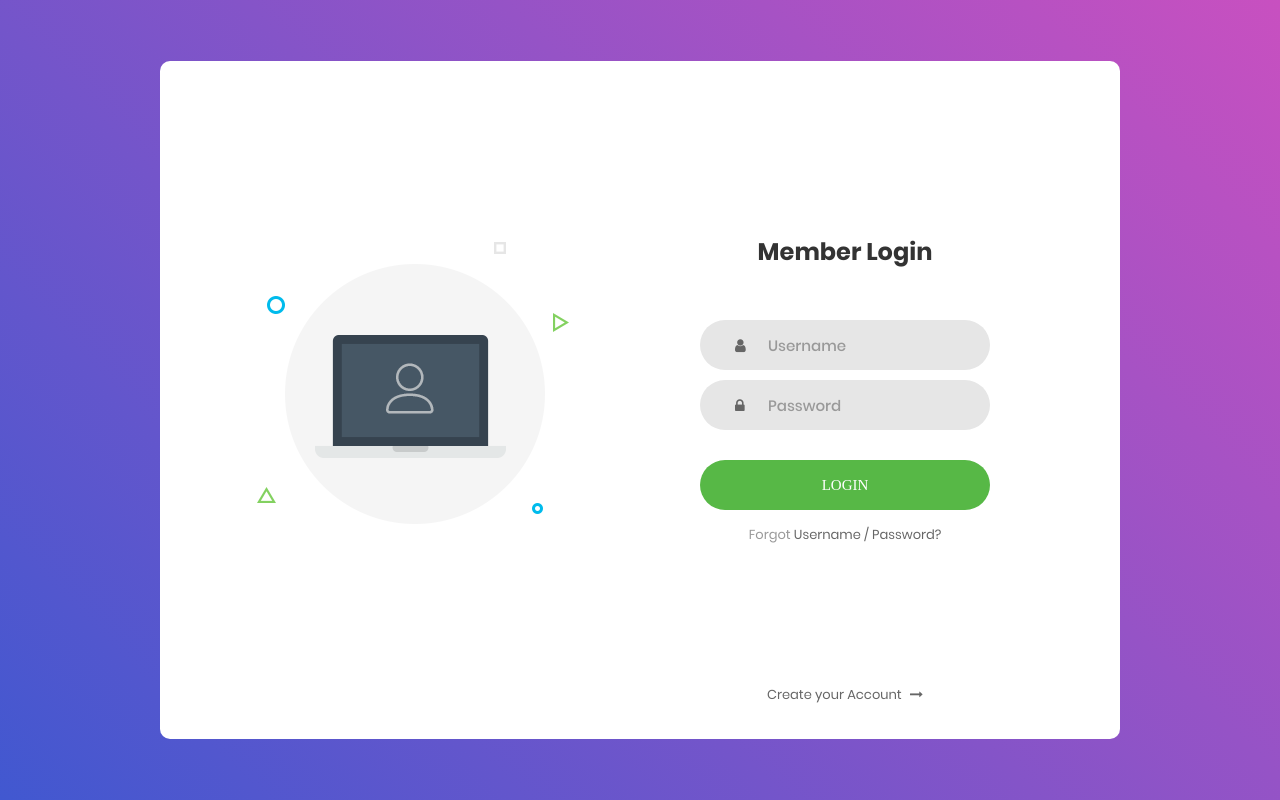
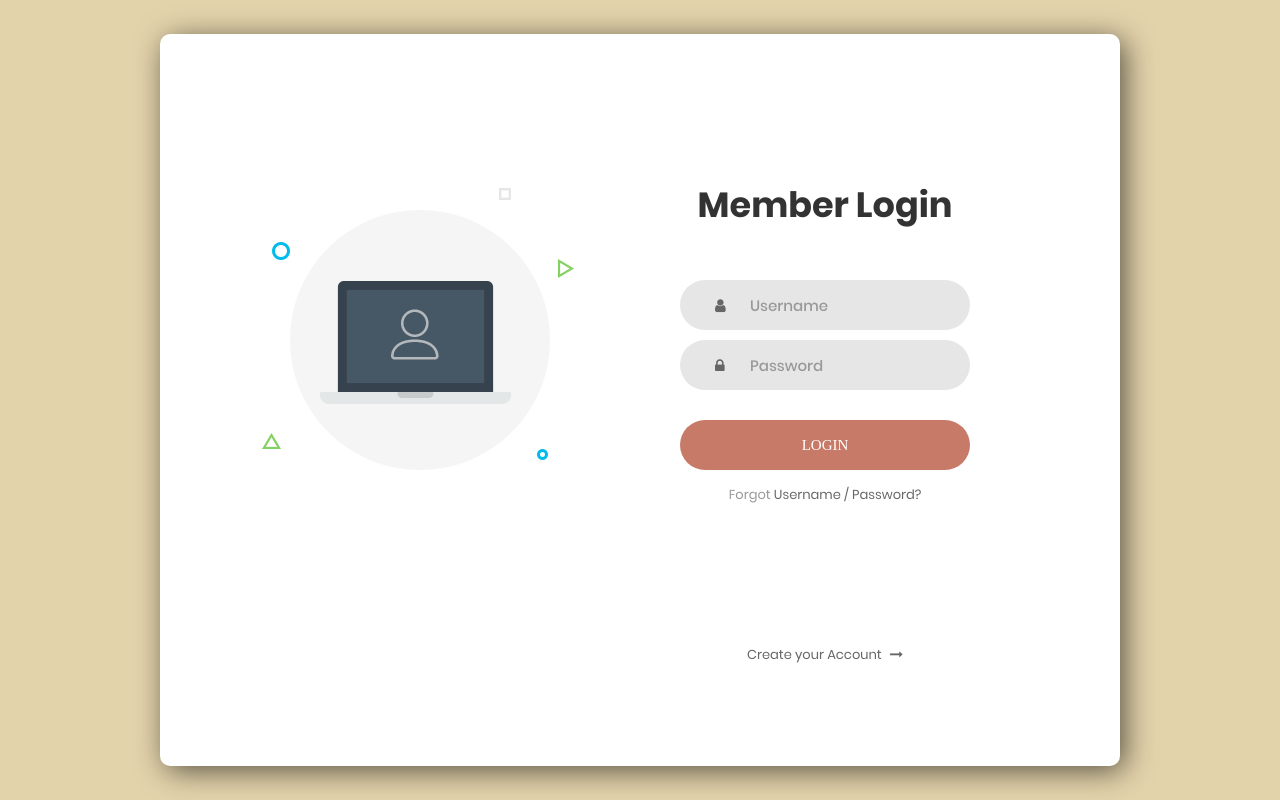
Before and after one commit to marekszlapa/pok, a Django app: page / in a window 1280 px wide. Run offline with Django 3.2, Linux system fonts and the light colour scheme; some libraries are stand-ins or nearby versions; some web fonts are replaced.

Commit message:
Interface rejestracji v1.0

```diff
--- a/pok/settings.py
+++ b/pok/settings.py
@@ -76,9 +76,9 @@ WSGI_APPLICATION = 'pok.wsgi.application'
 DATABASES = {
     'default': {
         'ENGINE': 'django.db.backends.postgresql',
-        'NAME': 'test',
+        'NAME': 'pokochaj_zwierzaka',
         'USER': 'postgres',
-        'PASSWORD': 'kom987ik',
+        'PASSWORD': 'postgres',
         'HOST':'localhost',
     }
 }
--- a/static/css/main.css
+++ b/static/css/main.css
@@ -168,11 +168,7 @@ iframe {
   justify-content: center;
   align-items: center;
   padding: 15px;
-  background: #9053c7;
-  background: -webkit-linear-gradient(-135deg, #c850c0, #4158d0);
-  background: -o-linear-gradient(-135deg, #c850c0, #4158d0);
-  background: -moz-linear-gradient(-135deg, #c850c0, #4158d0);
-  background: linear-gradient(-135deg, #c850c0, #4158d0);
+  background: #e3d3ab;
 }
 
 .wrap-login100 {
@@ -188,7 +184,8 @@ iframe {
   display: flex;
   flex-wrap: wrap;
   justify-content: space-between;
-  padding: 177px 130px 33px 95px;
+  padding: 150px 150px 100px 100px;
+  box-shadow: 5px 5px 30px -1px rgba(0,0,0,0.64);
 }
 
 /*------------------------------------------------------------------
@@ -210,7 +207,7 @@ iframe {
 
 .login100-form-title {
   font-family: Poppins-Bold;
-  font-size: 24px;
+  font-size: 35px;
   color: #333333;
   line-height: 1.2;
   text-align: center;
@@ -240,7 +237,7 @@ iframe {
   background: #e6e6e6;
   height: 50px;
   border-radius: 25px;
-  padding: 0 30px 0 68px;
+  padding: 0 20px 0 70px;
 }
 
 
@@ -332,7 +329,7 @@ iframe {
   width: 100%;
   height: 50px;
   border-radius: 25px;
-  background: #57b846;
+  background: #c87a68;
   display: -webkit-box;
   display: -webkit-flex;
   display: -moz-box;
```
Also changed, not shown: templates/register.html (+22 -19 lines).
